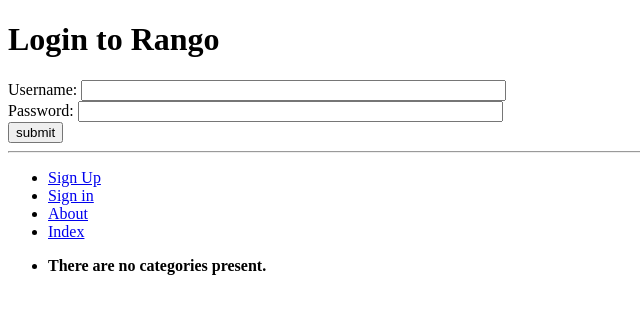
After one commit to Glowyee/tango_with_django_project, a Django app: page /rango/login/ in a window 1280 px wide. The commit adds this page. Shown: the top 314 px of the page, without its empty margins (0-640 px from the left). Run offline with Django 3.2, Linux system fonts and the light colour scheme; data that the repository does not hold is empty.

Commit message:
Chapter 9 Exerciseh

```diff
--- a/rango/urls.py
+++ b/rango/urls.py
@@ -8,4 +8,7 @@
     url(r'^category/(?P<category_name_slug>[\w\-]+)/$', views.show_category, name='show_category'),
     url(r'^category/(?P<category_name_slug>[\w\-]+)/add_page/$', views.add_page, name='add_page'),
     url(r'^register/$', views.register, name='register'),
+    url(r'^login/$', views.user_login, name='login'),
+    url(r'^restricted/$', views.restricted, name='restricted'),
+    url(r'^logout/$', views.user_logout, name='logout'),
 ]
--- a/rango/views.py
+++ b/rango/views.py
@@ -1,10 +1,12 @@
 from django.shortcuts import render
 from rango.models import Category, Page
 from rango.forms import CategoryForm, PageForm, UserForm, UserProfileForm
+# This code imports the HttpResponse object from django.http module.
+from django.http import HttpResponse, HttpResponseRedirect
 
-# This code imports the HttpResponse object from django.http module.
-from django.http import HttpResponse
-
+from django.contrib.auth import authenticate, login, logout
+from django.core.urlresolvers import reverse
+from django.contrib.auth.decorators import login_required
 
 # The code shows one of the individual part of the view called index, this is represented by a function.
 def index(request):
@@ -184,3 +186,59 @@
                       'registered': registered
                   }
                   )
+
+
+def user_login(request):
+    # If the request is a HTTP POST, try to pull out the relevant information.
+    if request.method == 'POST':
+        # Gather the username and password provided by the user.
+        # This information is obtained from the login form.
+        # We use request.POST.get('<variable>') as opposed
+        # to request.POST['<variable>'], because the
+        # request.POST.get('<variable>') returns None if the
+        # value does not exist, while request.POST['<variable>']
+        # will raise a KeyError exception.
+        username = request.POST.get('username')
+        password = request.POST.get('password')
+
+        # Use Django's machinery to attempt to see if the username/password
+        # combination is valid - a User object is returned if it is.
+        user = authenticate(username=username, password=password)
+
+        # If we have a User object, the details are correct.
+        # If None (Python's way of representing the absence of a value), no user
+        # with matching credentials was found.
+        if user:
+            # Is the account active? It could have been disabled.
+            if user.is_active:
+                # If the account is valid and active, we can log the user in.
+                # We'll send the user back to the homepage.
+                login(request, user)
+                return HttpResponseRedirect(reverse('index'))
+            else:
+                # An inactive account was used - no logging in!
+                return HttpResponse("Your Rango account is disabled.")
+        else:
+            # Bad login details were provided. So we can't log the user in.
+            print("Invalid login details: {0}, {1}".format(username, password))
+            return HttpResponse("Invalid login details supplied.")
+
+    # The request is not a HTTP POST, so display the login form.
+    # This scenario would most likely be a HTTP GET.
+    else:
+        # No context variables to pass to the template system, hence the
+        # blank dictionary object...
+        return render(request, 'rango/login.html', {})
+
+
+@login_required
+def restricted(request):
+    return render(request, 'rango/restricted.html')
+
+
+@login_required
+def user_logout(request):
+    # Since we know the user is logged in, we can now just log them out.
+    logout(request)
+    # Take the user back to the homepage.
+    return HttpResponseRedirect(reverse('index'))
--- a/tango_with_django_project/settings.py
+++ b/tango_with_django_project/settings.py
@@ -112,6 +112,9 @@
     },
 ]
 
+
+LOGIN_URL = '/rango/login/'
+
 # Internationalization
 # https://docs.djangoproject.com/en/1.11/topics/i18n/
 
--- a/templates/rango/base.html
+++ b/templates/rango/base.html
@@ -25,10 +25,16 @@
 
         <div>
             <ul>
-                <li> <a href="{% url 'add_category' %}"> Add New Category </a> </li>
-                <li> <a href="{% url 'about' %}"> About </a> </li>
-                <li> <a href="{% url 'index' %}"> Index </a> </li>
-                <li> <a href="{% url 'register' %}"> Sign Up</a> </li>
+                {% if user.is_authenticated %}
+                    <li> <a href="{% url 'restricted' %}"> Restricted Page </a> </li>
+                    <li> <a href="{% url 'logout' %}"> Logout </a> </li>
+                    <li> <a href="{% url 'add_category' %}"> Add New Category </a> </li>
+                {% else %}
+                    <li> <a href="{% url 'register' %}"> Sign Up</a> </li>
+                    <li> <a href="{% url 'login' %}"> Sign in </a> </li>
+                {% endif %}
+                    <li> <a href="{% url 'about' %}"> About </a> </li>
+                    <li> <a href="{% url 'index' %}"> Index </a> </li>
             </ul>
         </div>
 
--- a/templates/rango/category.html
+++ b/templates/rango/category.html
@@ -17,7 +17,11 @@
         {% else %}
             <strong> No pages currently in category. </strong>
         {% endif %}
+        {% if user.is_authenticated %}
             <a href="{% url 'add_page' category.slug %}"> Add a Page </a>
+        {% else %}
+            <a href="{% url 'index' %}"> Back to Home</a>
+        {% endif %}
     {% else %}
         The specified category does not exist!
     {% endif %}
--- /dev/null
+++ b/templates/rango/login.html
@@ -0,0 +1,19 @@
+{% extends 'rango/base.html' %}
+{% load staticfiles %}
+
+{% block title_block %}
+    Login
+{% endblock %}
+
+{% block body_block %}
+
+<h1> Login to Rango </h1>
+<form id="login_form" method="post" action="{% url 'login' %}">
+    {% csrf_token %}
+    Username: <input type="text" name="username" value="" size="50" />
+    <br />
+    Password: <input type="password" name="password" value="" size="50" />
+    <br />
+    <input type="submit" value="submit" />
+</form>
+{% endblock %}
```
Also changed, not shown: templates/rango/index.html (+7 -2 lines), templates/rango/restricted.html (added, +12 -0 lines).
